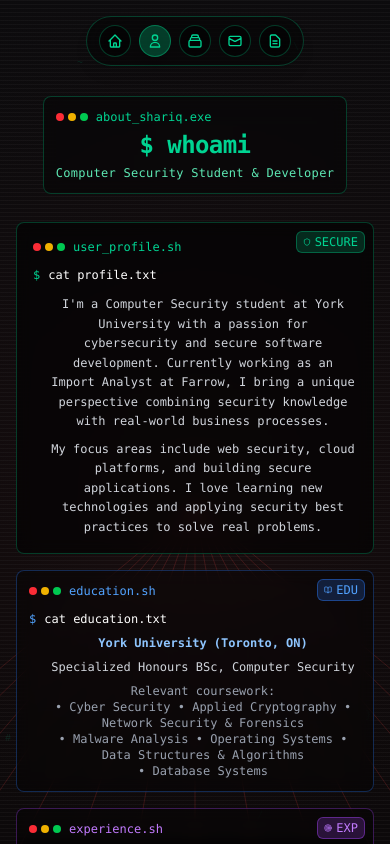
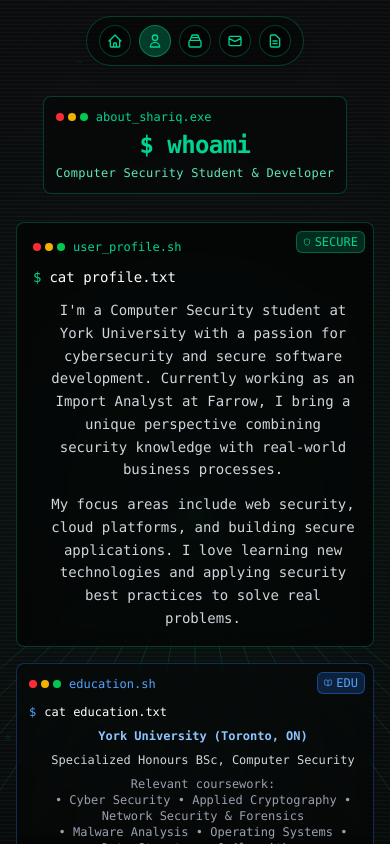
Before and after one commit to shariqsk/shariq-website, a Next.js app in the folder shariq-portfolio/: page /about in a window 390 px wide. Shown: the top 844 px of the page. Built offline with nearby package versions, Linux system fonts and the light colour scheme; what @heroui/system would draw is missing.

Commit message:
Update About and Projects pages with improved layout and styling. Adjust padding, font sizes, and button styles for better responsiveness. Change background colors in AnimatedBackground and CinematicBackground components for a cohesive design. Enhance global styles for a more polished appearance.

```diff
--- a/shariq-portfolio/app/about/page.tsx
+++ b/shariq-portfolio/app/about/page.tsx
@@ -8,8 +8,8 @@ import React from 'react';
 
 export default function About() {
   return (
-    <div className="relative min-h-screen flex items-center justify-center px-4 pt-16 pb-8">
-      <div className="w-full max-w-6xl mx-auto relative z-10">
+    <div className="relative min-h-screen flex items-center justify-center px-4 sm:px-6 lg:px-8 xl:px-12 pt-16 pb-8">
+      <div className="w-full relative z-10">
         {/* Terminal Header */}
         <motion.div
           initial={{ opacity: 0, y: 30 }}
@@ -55,11 +55,11 @@ export default function About() {
           {/* Terminal Content */}
           <div className="space-y-3 sm:space-y-4 font-mono">
             <div className="flex items-start gap-2">
-              <span className="text-emerald-400 text-xs sm:text-sm">$</span>
-              <span className="text-white text-xs sm:text-sm">cat profile.txt</span>
+              <span className="text-emerald-400 text-sm sm:text-base">$</span>
+              <span className="text-white text-sm sm:text-base">cat profile.txt</span>
             </div>
 
-            <div className="ml-4 space-y-2 sm:space-y-3 text-xs sm:text-sm">
+            <div className="ml-4 space-y-3 sm:space-y-4 text-sm sm:text-base lg:text-lg">
               <p className="text-gray-300 leading-relaxed">
                 I'm a Computer Security student at York University with a passion for cybersecurity and secure software development.
                 Currently working as an Import Analyst at Farrow, I bring a unique perspective combining security knowledge with real-world business processes.
@@ -83,7 +83,7 @@ export default function About() {
         </motion.div>
 
         {/* Education and Experience Grid */}
-        <div className="grid grid-cols-1 lg:grid-cols-2 gap-4 sm:gap-5 md:gap-6 mb-4 sm:mb-5 md:mb-6">
+        <div className="grid grid-cols-1 gap-4 sm:gap-5 md:gap-6 mb-4 sm:mb-5 md:mb-6">
           {/* Education Terminal */}
           <motion.div
             initial={{ opacity: 0, y: 25 }}
--- a/shariq-portfolio/components/AnimatedBackground.tsx
+++ b/shariq-portfolio/components/AnimatedBackground.tsx
@@ -53,7 +53,7 @@ export default function AnimatedBackground(): JSX.Element {
       ctx.clearRect(0, 0, w, h);
 
       const grd = ctx.createRadialGradient(w * 0.2, h * 0.2, 0, w * 0.2, h * 0.2, Math.max(w, h));
-      grd.addColorStop(0, "rgba(239,68,68,0.08)");
+      grd.addColorStop(0, "rgba(16,185,129,0.08)");
       grd.addColorStop(1, "rgba(0,0,0,0)");
       ctx.fillStyle = grd;
       ctx.fillRect(0, 0, w, h);
@@ -77,7 +77,7 @@ export default function AnimatedBackground(): JSX.Element {
           const dist = Math.hypot(dx, dy);
           if (dist < 140) {
             const alpha = 1 - dist / 140;
-            ctx.strokeStyle = `rgba(239,68,68,${0.18 * alpha})`;
+            ctx.strokeStyle = `rgba(16,185,129,${0.18 * alpha})`;
             ctx.lineWidth = 1;
             ctx.beginPath();
             ctx.moveTo(p1.x, p1.y);
@@ -90,7 +90,7 @@ export default function AnimatedBackground(): JSX.Element {
 
       for (let i = 0; i < particles.length; i++) {
         const p = particles[i];
-        ctx.fillStyle = "rgba(239,68,68,0.5)";
+        ctx.fillStyle = "rgba(16,185,129,0.5)";
         ctx.beginPath();
         ctx.arc(p.x, p.y, 1.6, 0, Math.PI * 2);
         ctx.fill();
--- a/shariq-portfolio/components/CinematicBackground.tsx
+++ b/shariq-portfolio/components/CinematicBackground.tsx
@@ -50,12 +50,12 @@ export default function CinematicBackground(): JSX.Element {
       ctx.fillRect(0, 0, w, h);
 
       const glow = ctx.createRadialGradient(cx, horizonY, 0, cx, horizonY, h * 0.9);
-      glow.addColorStop(0, "rgba(239,68,68,0.07)");
+      glow.addColorStop(0, "rgba(16,185,129,0.07)");
       glow.addColorStop(1, "rgba(0,0,0,0)");
       ctx.fillStyle = glow;
       ctx.fillRect(0, 0, w, h);
 
-      ctx.strokeStyle = "rgba(239,68,68,0.18)";
+      ctx.strokeStyle = "rgba(16,185,129,0.18)";
       ctx.lineWidth = 1;
       const vCount = isMobile() ? 7 : 10;
       const spacing = isMobile() ? 58 : 54;
--- a/shariq-portfolio/styles/globals.css
+++ b/shariq-portfolio/styles/globals.css
@@ -3,8 +3,8 @@
 :root {
   --background: #000000;
   --foreground: #f4f4f5;
-  --red-600: #dc2626;
-  --red-500: #ef4444;
+  --emerald-600: #059669;
+  --emerald-500: #10b981;
   --terminal-green: #00ff41;
   --terminal-cyan: #00ffff;
 }
@@ -519,13 +519,13 @@ body {
   border-radius: 50%;
 }
 .aurora::before {
-  background: radial-gradient(circle at center, rgba(239, 68, 68, 0.35), transparent 60%);
+  background: radial-gradient(circle at center, rgba(16, 185, 129, 0.35), transparent 60%);
   top: -10%;
   left: -10%;
   animation: aurora-drift-1 25s ease-in-out infinite alternate;
 }
 .aurora::after {
-  background: radial-gradient(circle at center, rgba(34, 197, 94, 0.25), transparent 60%);
+  background: radial-gradient(circle at center, rgba(0, 255, 255, 0.25), transparent 60%);
   bottom: -10%;
   right: -10%;
   animation: aurora-drift-2 28s ease-in-out infinite alternate;
```
Also changed, not shown: shariq-portfolio/app/projects/page.tsx (indentation only). Lines whose indentation alone changed are shown as unchanged.
